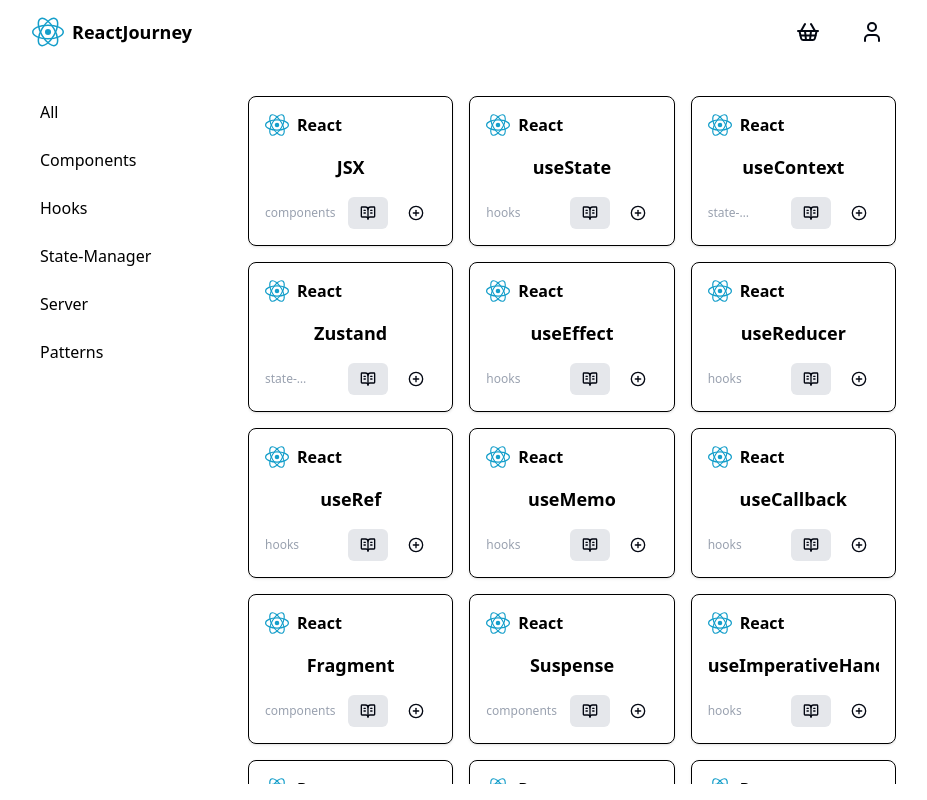
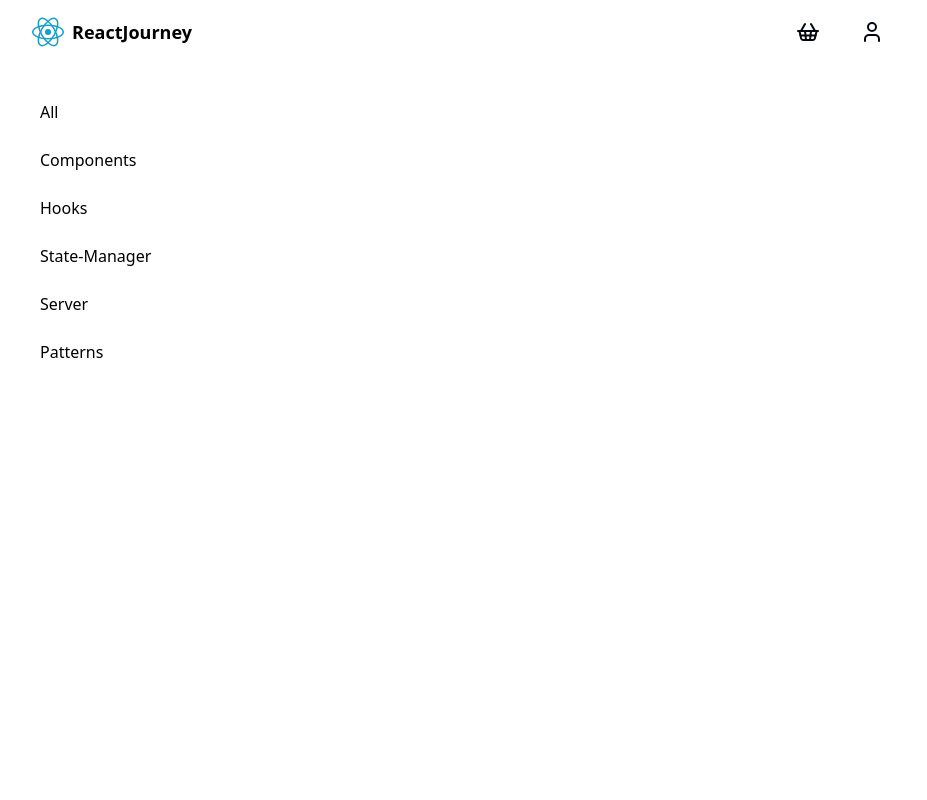
Before and after one commit to Rmejaat/react-journey, a Next.js app: page / in a window 1280 px wide. Shown: the whole page, without its empty margins (176-1103 px from the left). Built offline with nearby package versions, Linux system fonts and the light colour scheme.

Commit message:
Updating Card Components and Linking Categories

```diff
--- a/app/page.jsx
+++ b/app/page.jsx
@@ -1,4 +1,4 @@
-import { Card } from "@/src/Card";
+import { CardFilters } from "@/src/Card";
 import { Menu } from "@/src/menu/menu";
 import { REACT_CARDS } from "@/src/react-cards";
 import { Header } from "../src/header/header";
@@ -17,13 +17,7 @@
         <Menu currentFilter={currentFilter} filters={filters} />
         <div className="size-full overflow-auto">
           <div className="grid h-fit w-full grid-cols-1 gap-4 md:grid-cols-2 lg:grid-cols-3">
-            {REACT_CARDS.map((card) => (
-              <Card
-                cardName={card.name}
-                cardCategory={card.category}
-                cardUrl={card.url}
-              />
-            ))}
+            <CardFilters currentFilter={currentFilter} />
           </div>
         </div>
       </div>
--- a/src/Card.jsx
+++ b/src/Card.jsx
@@ -1,9 +1,28 @@
+import { REACT_CARDS } from "@/src/react-cards";
 import { BookOpenText, PlusCircle } from "lucide-react";
+import {} from "module";
 import Link from "next/link";
 import { Button } from "./header/button";
 import { ReactSvg } from "./header/reactsvg";
 
-export const Card = ({ cardName, cardCategory, cardUrl }) => {
+export const CardFilters = ({ currentFilter }) => {
+  return (
+    <>
+      {REACT_CARDS.filter((card) => card.category === currentFilter).map(
+        (card) => (
+          <Card
+            key={Math.random}
+            cardName={card.name}
+            cardCategory={card.category}
+            cardUrl={card.url}
+          />
+        )
+      )}
+    </>
+  );
+};
+
+const Card = ({ cardName, cardCategory, cardUrl }) => {
   return (
     <div className="flex flex-col items-center justify-center gap-4 rounded-lg border p-4 shadow transition-colors hover:border-gray-300 hover:bg-gray-100">
       <div className="flex w-full items-center gap-2">
```
